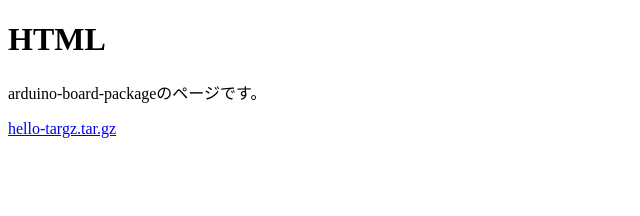
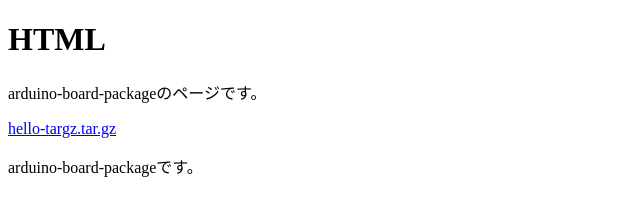
Before and after one commit to iitsuka-nobuhito/iitsuka-nobuhito.github.io, a plain HTML site: page index.html in a window 1280 px wide. Shown: the whole page, without its empty margins (0-640 px from the left). Drawn offline with Linux system fonts and the light colour scheme.

Commit message:
Update index.html

```diff
--- a/index.html
+++ b/index.html
@@ -8,5 +8,6 @@
    <h1>HTML</h1>
    <p>arduino-board-packageのページです。</p>
   <a href="https://iitsuka-nobuhito.github.io/hello-targz.tar.gz" download>hello-targz.tar.gz</a>
+   <p>arduino-board-packageです。</p>
  </body>
 </html>
```
